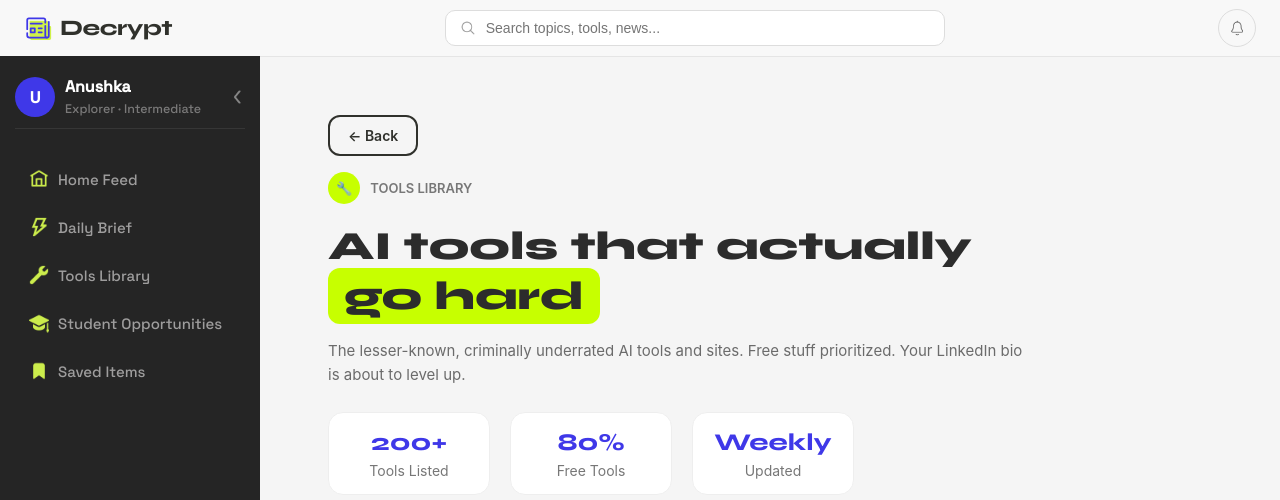
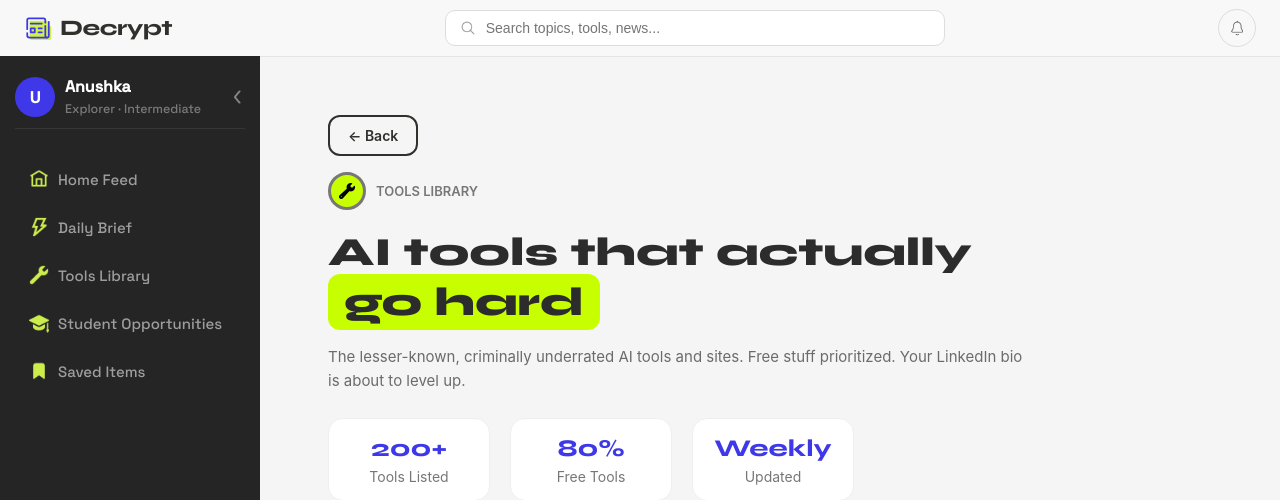
Before and after one commit to AnuP1306/Decrypt, a Flask app: page /tools in a window 1280 px wide. Shown: the top 500 px of the page. Run offline with Flask 3, Linux system fonts and the light colour scheme; parts of the project's set-up code (start-up, migrations or seed data) failed here and were passed over.

Commit message:
updated tools page UI and icon

```diff
--- a/static/css/tools.css
+++ b/static/css/tools.css
@@ -42,8 +42,15 @@
   background: #c7ff00;
   padding: 8px;
   border-radius: 50%;
-  border-color: black;
-border-width: 5px;
+  border-style: solid;
+display: flex;
+    align-items: center;
+    justify-content: center;
+}
+.top-label .icon img {
+    width: 16px;
+    height: 16px;
+    object-fit: contain;
 }
 
 /* MAIN TITLE */
--- a/templates/tools.html
+++ b/templates/tools.html
@@ -19,7 +19,9 @@
   ← Back
 </a>
     <div class="top-label">
-  <span class="icon">🔧</span>
+  <span class="icon">
+     <img src="{{ url_for('static', filename='images/wrench.png') }}" alt="tool">
+  </span>
   TOOLS LIBRARY
 </div>
 
```
Also changed, not shown: static/images/wrench.png (added).
